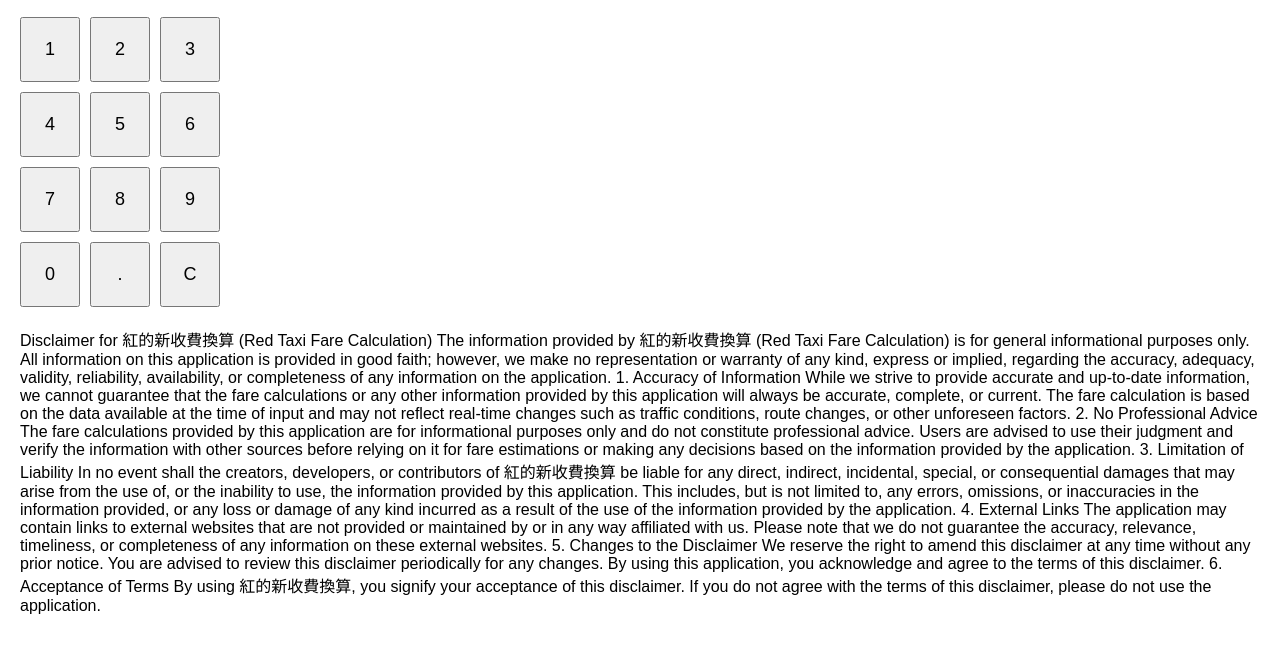
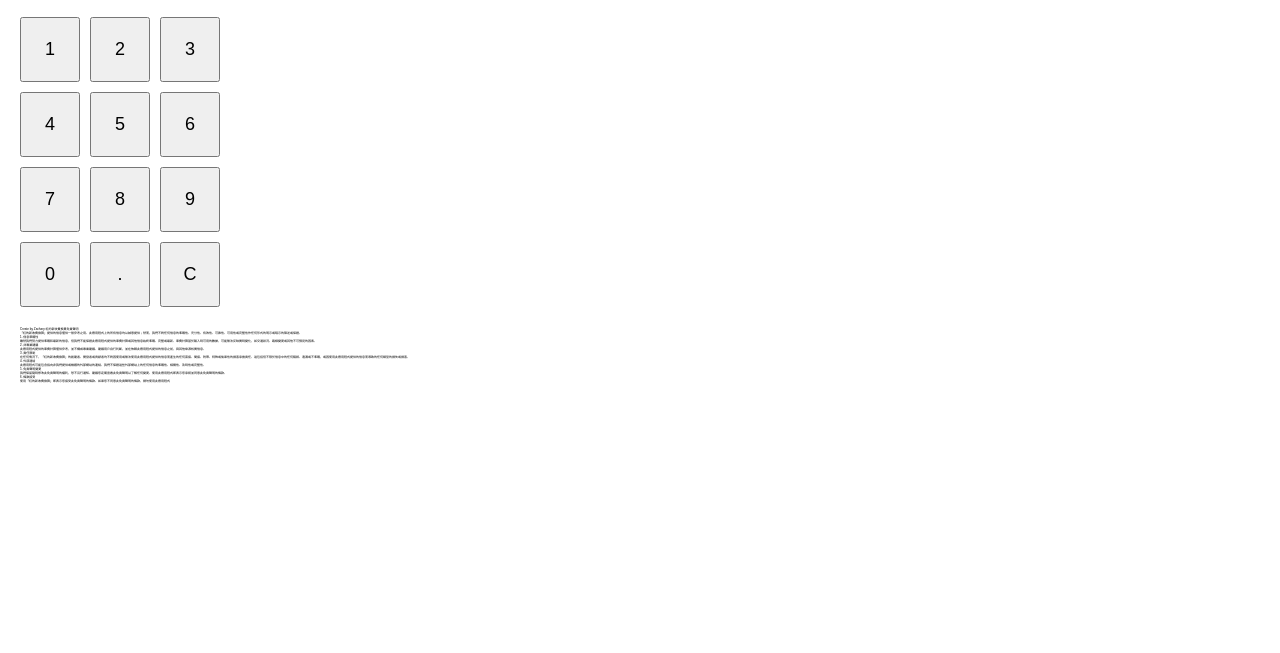
Before and after one commit to zacharylamhk/zacharylamhk.github.io, a plain HTML site: page red/index.html in a window 1280 px wide. Shown: the part 113-766 px from the top of the page. Drawn offline with Linux system fonts and the light colour scheme.

Commit message:
Update index.html

```diff
--- a/red/index.html
+++ b/red/index.html
@@ -60,34 +60,23 @@
         <button onclick="appendKey('.')">.</button>
         <button onclick="clearInput()">C</button>
     </div>
-    <p>
-        Disclaimer for 紅的新收費換算 (Red Taxi Fare Calculation)
 
-        The information provided by 紅的新收費換算 (Red Taxi Fare Calculation) is for general informational purposes only. All information on this application is provided in good faith; however, we make no representation or warranty of any kind, express or implied, regarding the accuracy, adequacy, validity, reliability, availability, or completeness of any information on the application.
-
-        1. Accuracy of Information
-
-        While we strive to provide accurate and up-to-date information, we cannot guarantee that the fare calculations or any other information provided by this application will always be accurate, complete, or current. The fare calculation is based on the data available at the time of input and may not reflect real-time changes such as traffic conditions, route changes, or other unforeseen factors.
-
-        2. No Professional Advice
-
-        The fare calculations provided by this application are for informational purposes only and do not constitute professional advice. Users are advised to use their judgment and verify the information with other sources before relying on it for fare estimations or making any decisions based on the information provided by the application.
-
-        3. Limitation of Liability
-
-        In no event shall the creators, developers, or contributors of 紅的新收費換算 be liable for any direct, indirect, incidental, special, or consequential damages that may arise from the use of, or the inability to use, the information provided by this application. This includes, but is not limited to, any errors, omissions, or inaccuracies in the information provided, or any loss or damage of any kind incurred as a result of the use of the information provided by the application.
-
-        4. External Links
-
-        The application may contain links to external websites that are not provided or maintained by or in any way affiliated with us. Please note that we do not guarantee the accuracy, relevance, timeliness, or completeness of any information on these external websites.
-
-        5. Changes to the Disclaimer
-
-        We reserve the right to amend this disclaimer at any time without any prior notice. You are advised to review this disclaimer periodically for any changes. By using this application, you acknowledge and agree to the terms of this disclaimer.
-
-        6. Acceptance of Terms
-
-        By using 紅的新收費換算, you signify your acceptance of this disclaimer. If you do not agree with the terms of this disclaimer, please do not use the application.
+    <p style="font-size:3px">
+        Create by Zachary
+        紅的新收費換算免責聲明<br>
+        「紅的新收費換算」提供的信息僅供一般參考之用。此應用程式上的所有信息均以誠意提供；然而，我們不對任何信息的準確性、充分性、有效性、可靠性、可用性或完整性作任何形式的明示或暗示的陳述或保證。<br>
+        1. 信息準確性<br>
+        雖然我們努力提供準確和最新的信息，但我們不能保證此應用程式提供的車費計算或其他信息始終準確、完整或最新。車費計算基於輸入時可用的數據，可能無法反映實時變化，如交通狀況、路線變更或其他不可預見的因素。<br>
+        2. 非專業建議<br>
+        此應用程式提供的車費計算僅供參考，並不構成專業建議。建議用戶自行判斷，並在依賴此應用程式提供的信息之前，與其他來源核實信息。<br>
+        3. 責任限制<br>
+        在任何情況下，「紅的新收費換算」的創建者、開發者或貢獻者均不對因使用或無法使用此應用程式提供的信息而產生的任何直接、間接、附帶、特殊或後果性的損害承擔責任。這包括但不限於信息中的任何錯誤、遺漏或不準確，或因使用此應用程式提供的信息而導致的任何類型的損失或損害。<br>
+        4. 外部連結<br>
+        此應用程式可能包含指向非我們提供或維護的外部網站的連結。我們不保證這些外部網站上的任何信息的準確性、相關性、及時性或完整性。<br>
+        5. 免責聲明變更<br>
+        我們保留隨時修改此免責聲明的權利，恕不另行通知。建議您定期查看此免責聲明以了解任何變更。使用此應用程式即表示您承認並同意此免責聲明的條款。<br>
+        6. 條款接受<br>
+        使用「紅的新收費換算」即表示您接受此免責聲明的條款。如果您不同意此免責聲明的條款，請勿使用此應用程式<br>
     </p>
 
     <script>
```
